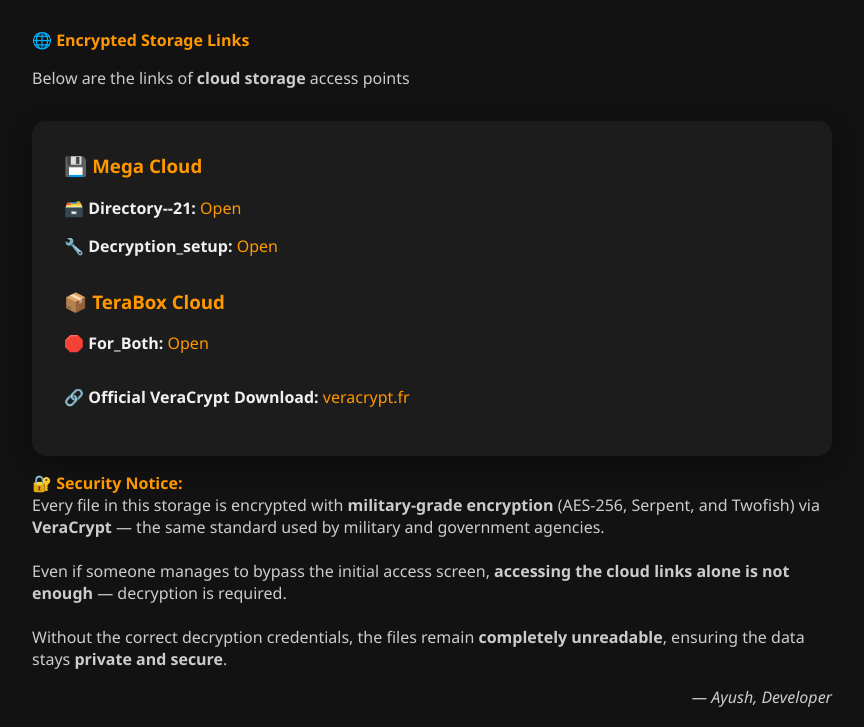
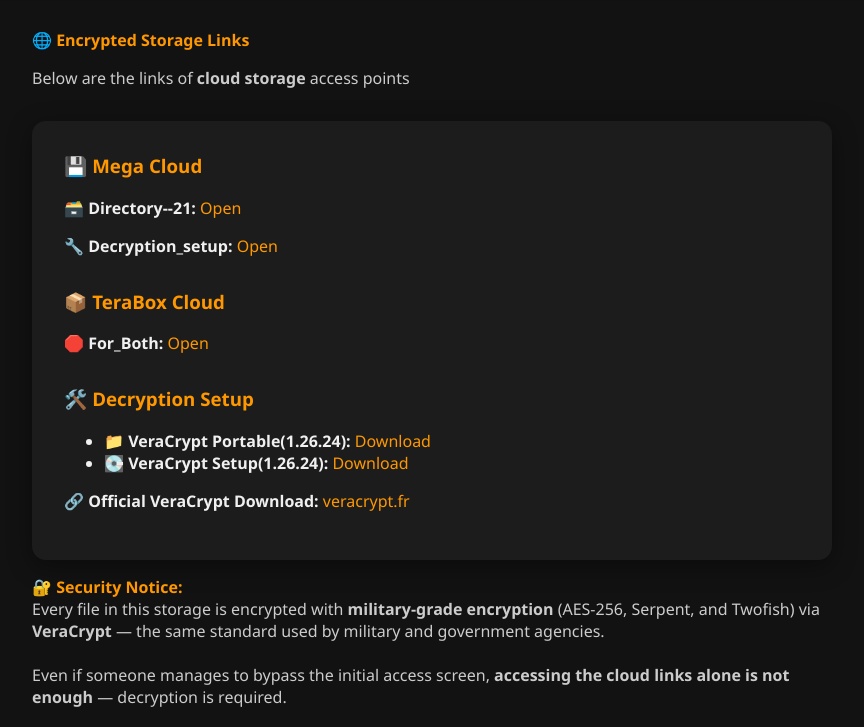
Before and after one commit to ValtVenture/ValtVenture.github.io, a plain HTML site: page cloud_page.html in a window 1280 px wide. Shown: the part 67-794 px from the top of the page, without its empty margins (208-1072 px from the left). Drawn offline with Linux system fonts and the light colour scheme.

Commit message:
Update cloud_page.html

```diff
--- a/cloud_page.html
+++ b/cloud_page.html
@@ -143,7 +143,12 @@
 
       <h3 style="margin-top:2rem;">📦 TeraBox Cloud</h3>
       <p>🛑 <strong>For_Both:</strong> <a href="https://1024terabox.com/s/1vyi3kxSe1KKGHzug0rVRjg" target="_blank" rel="noopener noreferrer">Open</a></p>
-      <p style="margin-top:2rem;">
+      <h3 style="margin-top:2rem;">🛠️ Decryption Setup</h3>
+      <ul>
+        <li>📁 <strong>VeraCrypt Portable(1.26.24):</strong> <a href="VeraCrypt Portable 1.26.24.exe" download>Download</a></li>
+        <li>💽 <strong>VeraCrypt Setup(1.26.24):</strong> <a href="VeraCrypt Setup 1.26.24.exe" download>Download</a></li>
+      </ul>
+      <p>
         🔗 <strong>Official VeraCrypt Download:</strong>
         <a href="https://www.veracrypt.fr/en/Downloads.html" target="_blank" rel="noopener noreferrer">veracrypt.fr</a>
       </p>
```
